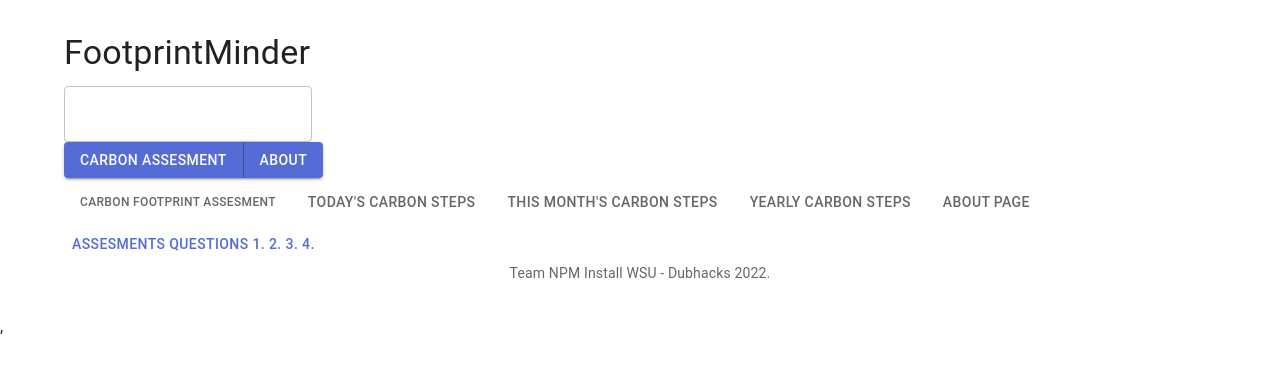
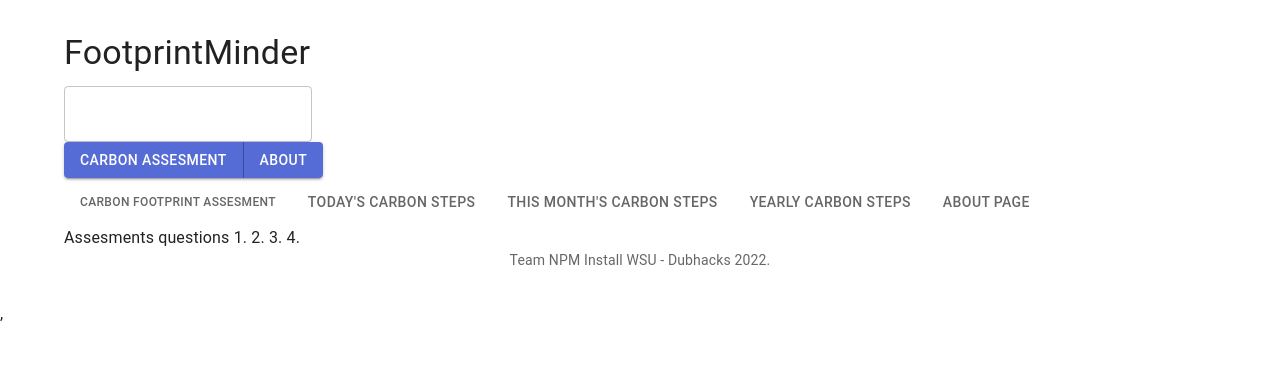
Before and after one commit to u1f98e/dubhacks2022, a React (Create React App) app: page / in a window 1280 px wide. Both pictures are taken after a click on the tab "CARBON FOOTPRINT ASSESMENT". Shown: the top 372 px of the page. Built offline with nearby package versions, Linux system fonts and the light colour scheme.

Commit message:
Fix Tab styles

```diff
--- a/src/panels.js
+++ b/src/panels.js
@@ -45,27 +45,27 @@ return (
 
       <Routes>
 
-             <Route path="/1" element={<Button>
+             <Route path="/1" element={<Box>
                 Assesments questions
                 1.
                 2.
                 3.
                 4.
-             </Button>} />
-            <Route path="/2" element={<Button> {date}</Button> } />
-          <Route path="/3" element={<Button> Month {current.getMonth()+1}</Button>} />
-          <Route path="/4" element={<Button> Year {year}</Button>} />
+             </Box>} />
+            <Route path="/2" element={<Box> {date}</Box> } />
+          <Route path="/3" element={<Box> Month {current.getMonth()+1}</Box>} />
+          <Route path="/4" element={<Box> Year {year}</Box>} />
 
 
 
-          <Route path="/5" element={<Button>
+          <Route path="/5" element={<Box>
           About Page.
 
           footprintMinder helps user see how much of an effect they have on the enviornment in the day to day tasks. They are able to get their current carbon footprint score and have a reachable goal they can work towards.
           Users can work towards a reachable carbon footprint goal by following recomendations that they app directs
           them too if they score is too high.
 
-          </Button>} />
+          </Box>} />
 
 
         </Routes>
```
